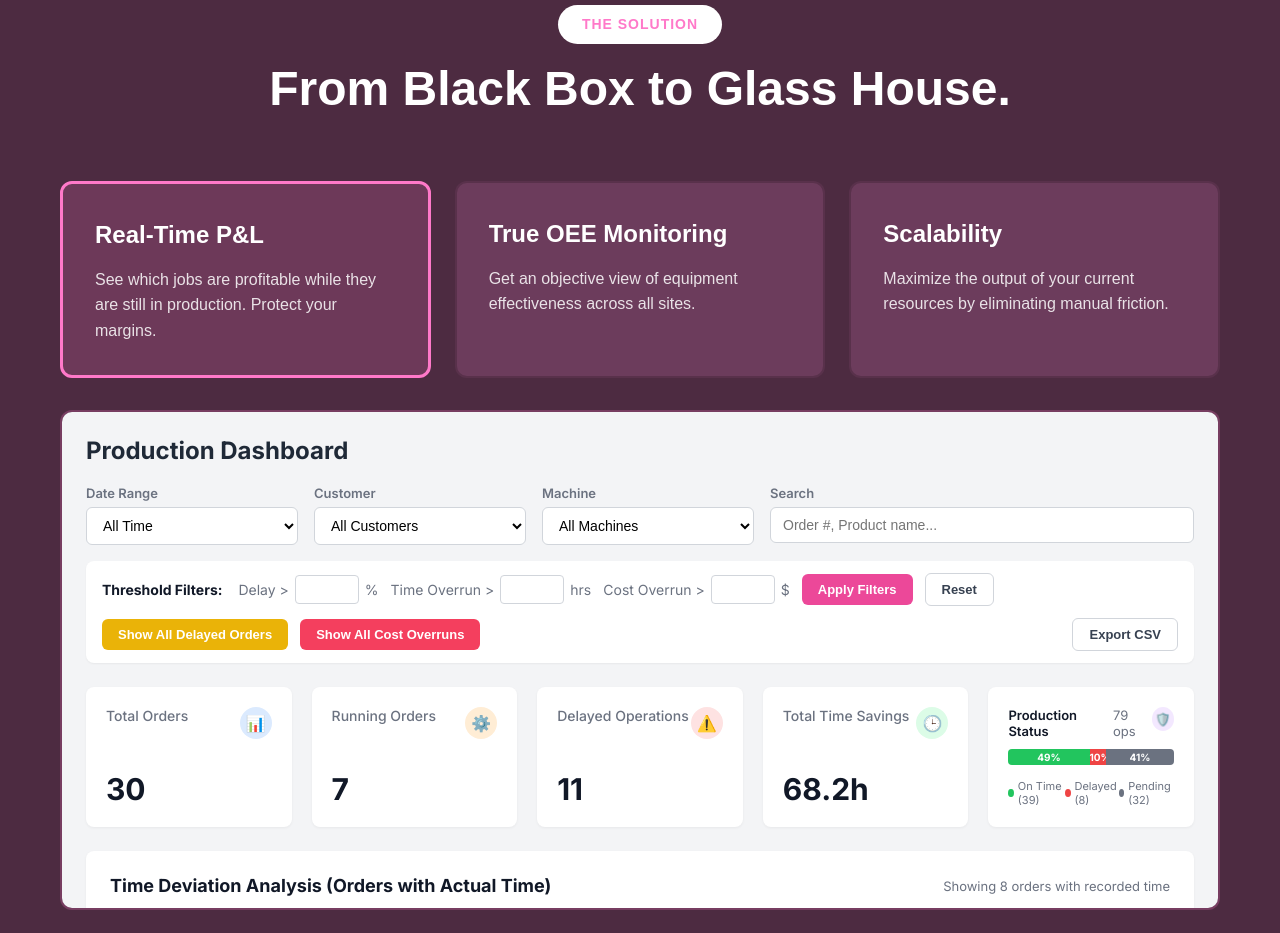
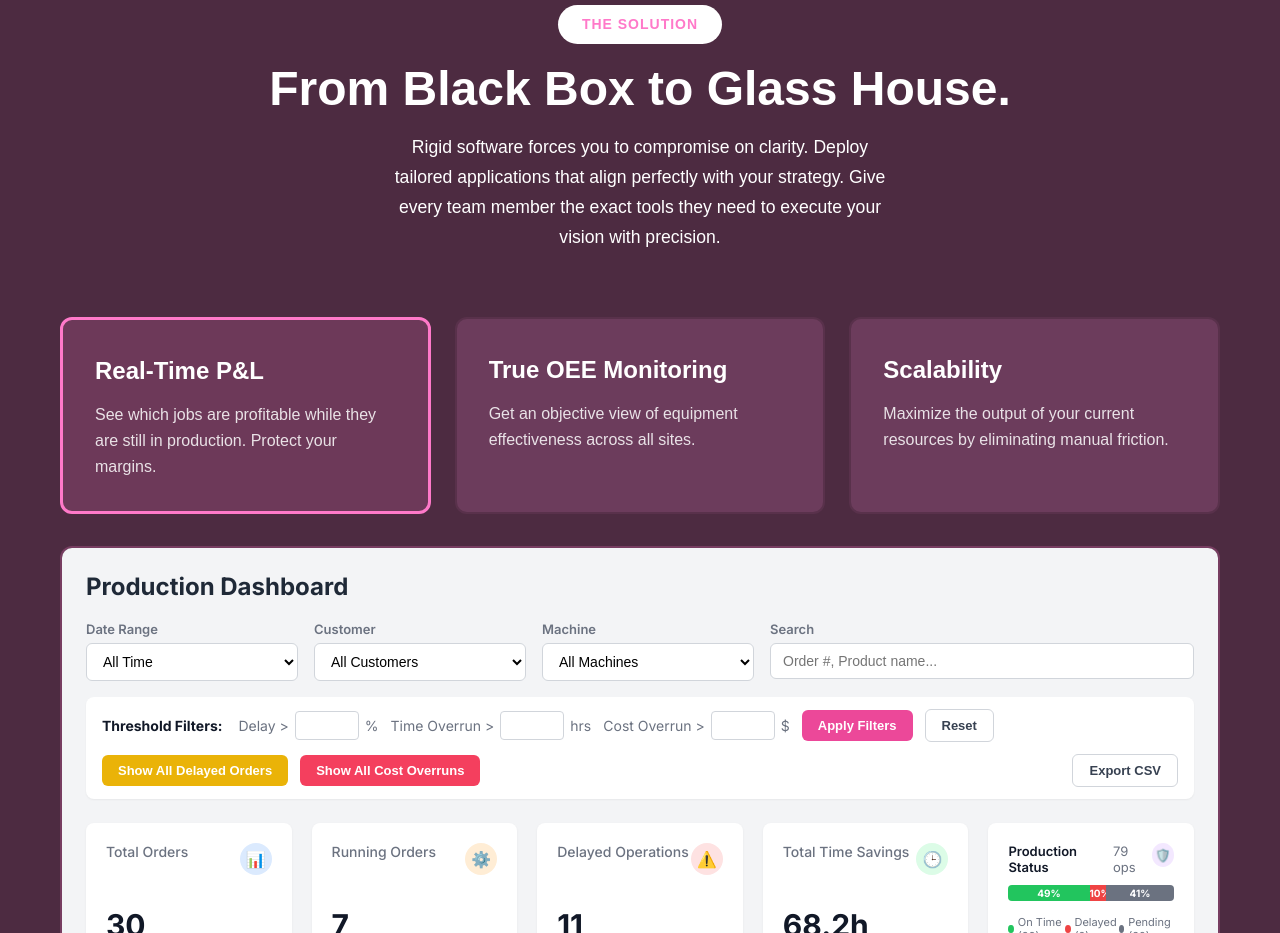
Before and after one commit to HardTop87/cococo, a plain HTML site: page solutions_leadership.html in a window 1280 px wide. Shown: the part 1540-2473 px from the top of the page. Drawn offline with nearby package versions, Linux system fonts and the light colour scheme.

Commit message:
Add subtitle to solution section for clarity
Added a subtitle to the solution section to emphasize clarity and tailored applications.

```diff
--- a/solutions_leadership.html
+++ b/solutions_leadership.html
@@ -96,6 +96,7 @@
             <div class="section-header">
                 <span class="section-badge badge-light">The Solution</span>
                 <h2 class="section-title title-light">From Black Box to Glass House.</h2>
+                <p class="section-subtitle subtitle-light">Rigid software forces you to compromise on clarity. Deploy tailored applications that align perfectly with your strategy. Give every team member the exact tools they need to execute your vision with precision.</p>
             </div>
 
             <div class="ceo-solution-interactive">
```
